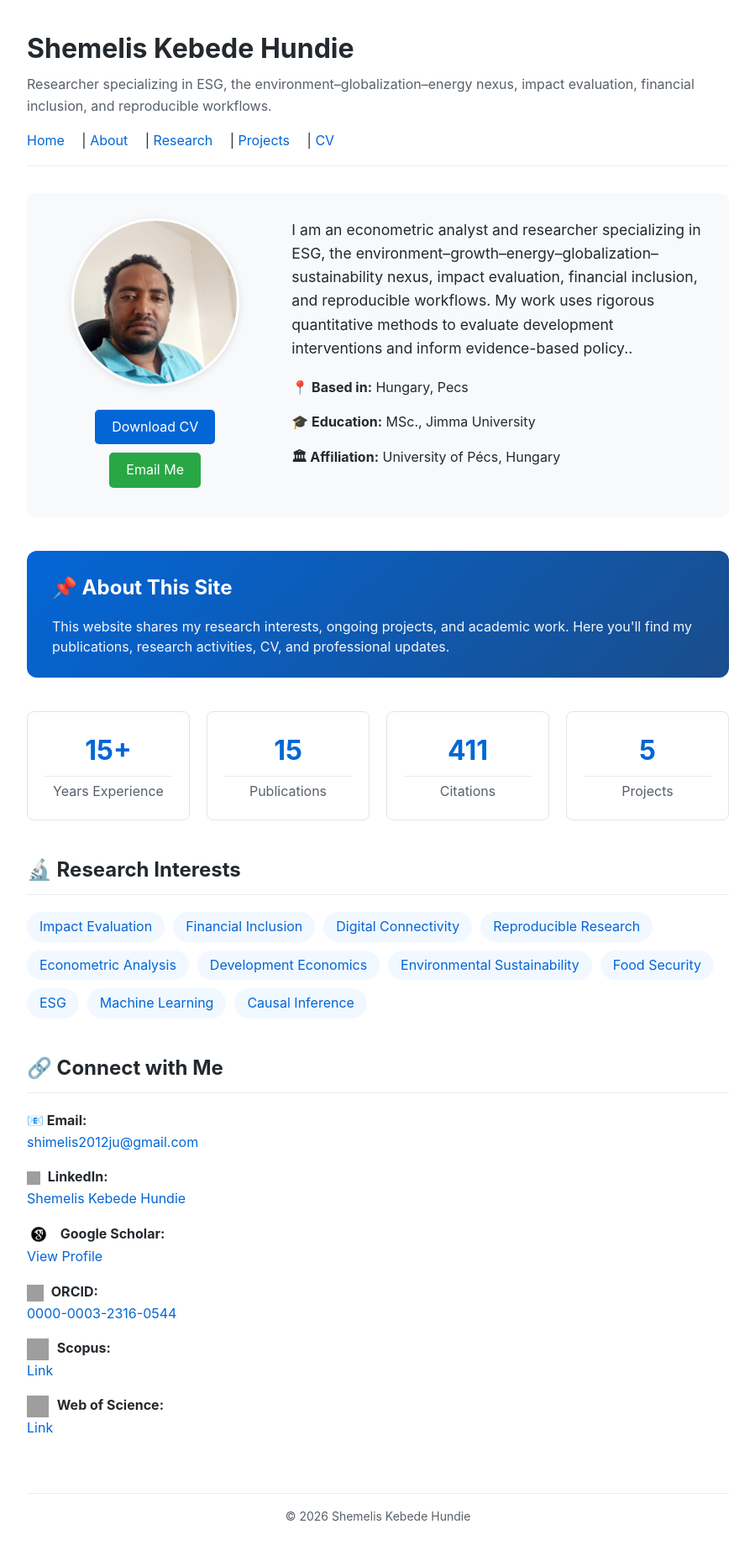
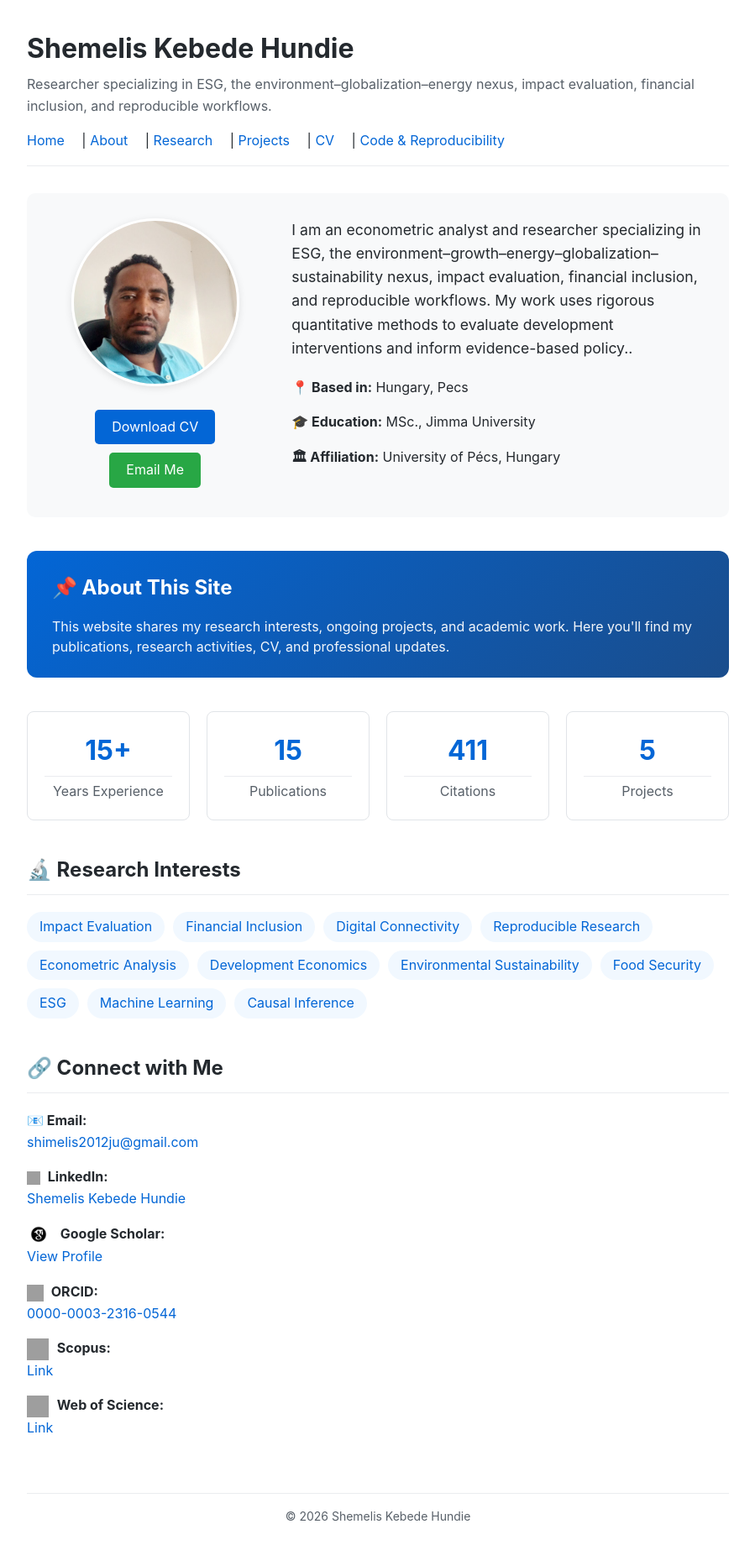
Before and after one commit to ShemelisKHundie/ShemelisKHundie.github.io, a Jekyll site: the page built from index.md, in a window 1280 px wide. Shown: the whole page at 84% size, without its empty margins (190-1089 px from the left). Built offline with Jekyll 4.4.1, drawn with Linux system fonts in a browser that asks for light colours; grey boxes are pictures that could not be loaded.

Commit message:
Add 'Code & Reproducibility' section to config

```diff
--- a/_config.yml
+++ b/_config.yml
@@ -21,3 +21,5 @@ navigation:
     url: /projects
   - title: "CV"
     url: /cv
+  - title: "Code & Reproducibility"
+    url: /code
```
